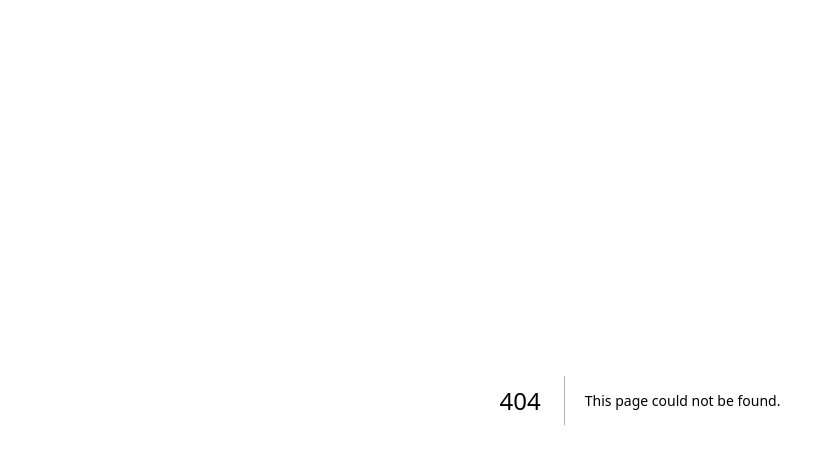
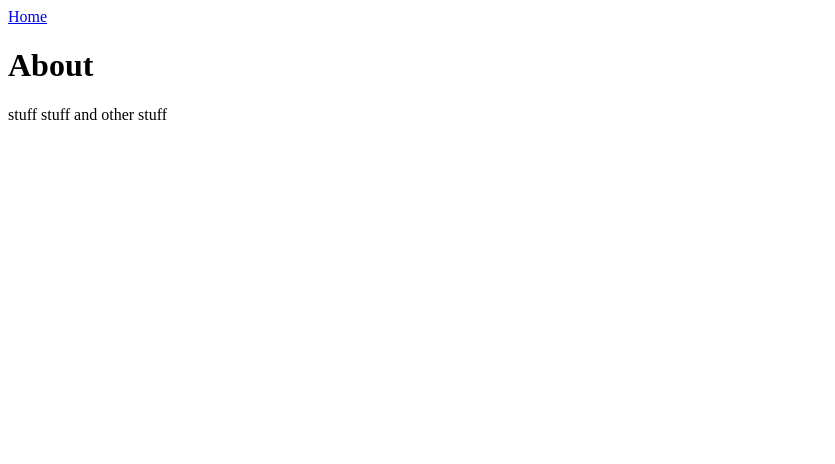
Before and after one commit to waleedlugod/waleedlugod, a Next.js app: page /about in a window 1280 px wide. Before the commit this address had no page. Shown: the top 464 px of the page, without its empty margins (0-835 px from the left). Built offline with nearby package versions, Linux system fonts and the light colour scheme.

Commit message:
added text

```diff
--- /dev/null
+++ b/src/pages/about.js
@@ -0,0 +1,12 @@
+import Link from "next/link";
+
+export default function About() {
+  return (
+    <main>
+      <Link href="/">Home</Link>
+      <h1>About</h1>
+      <div className="line"></div>
+      <p>stuff stuff and other stuff</p>
+    </main>
+  );
+}
--- a/src/pages/index.js
+++ b/src/pages/index.js
@@ -1,7 +1,5 @@
 import Head from "next/head";
 import styles from "waleedLugod/styles/Home.module.css";
-
-const inter = Inter({ subsets: ["latin"] });
 
 export default function Home() {
   return (
--- a/src/styles/globals.css
+++ b/src/styles/globals.css
@@ -1,4 +1,4 @@
-:root {
+/* :root {
   --max-width: 1100px;
   --border-radius: 12px;
   --font-mono: ui-monospace, Menlo, Monaco, 'Cascadia Mono', 'Segoe UI Mono',
@@ -105,3 +105,4 @@ a {
     color-scheme: dark;
   }
 }
+ */
```
